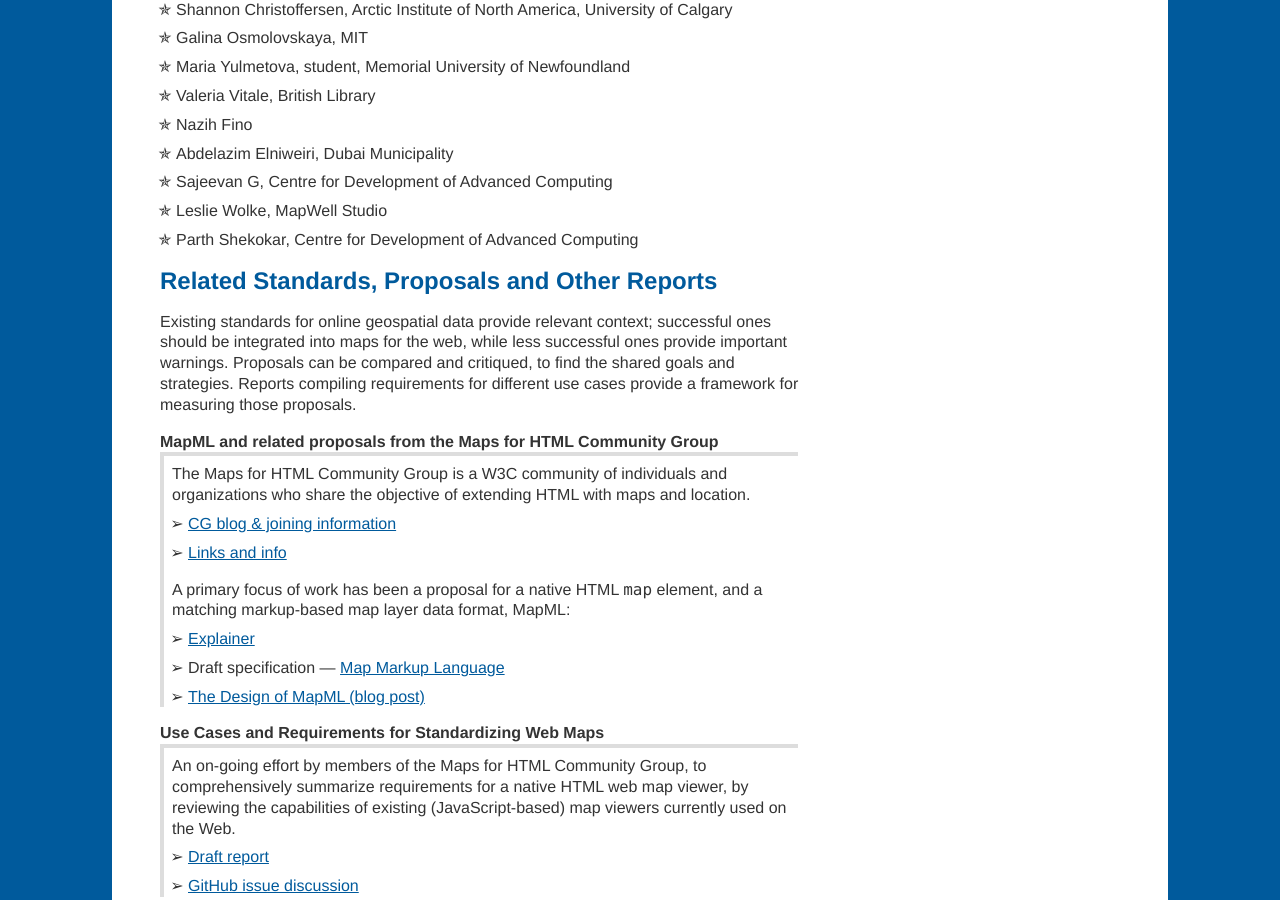
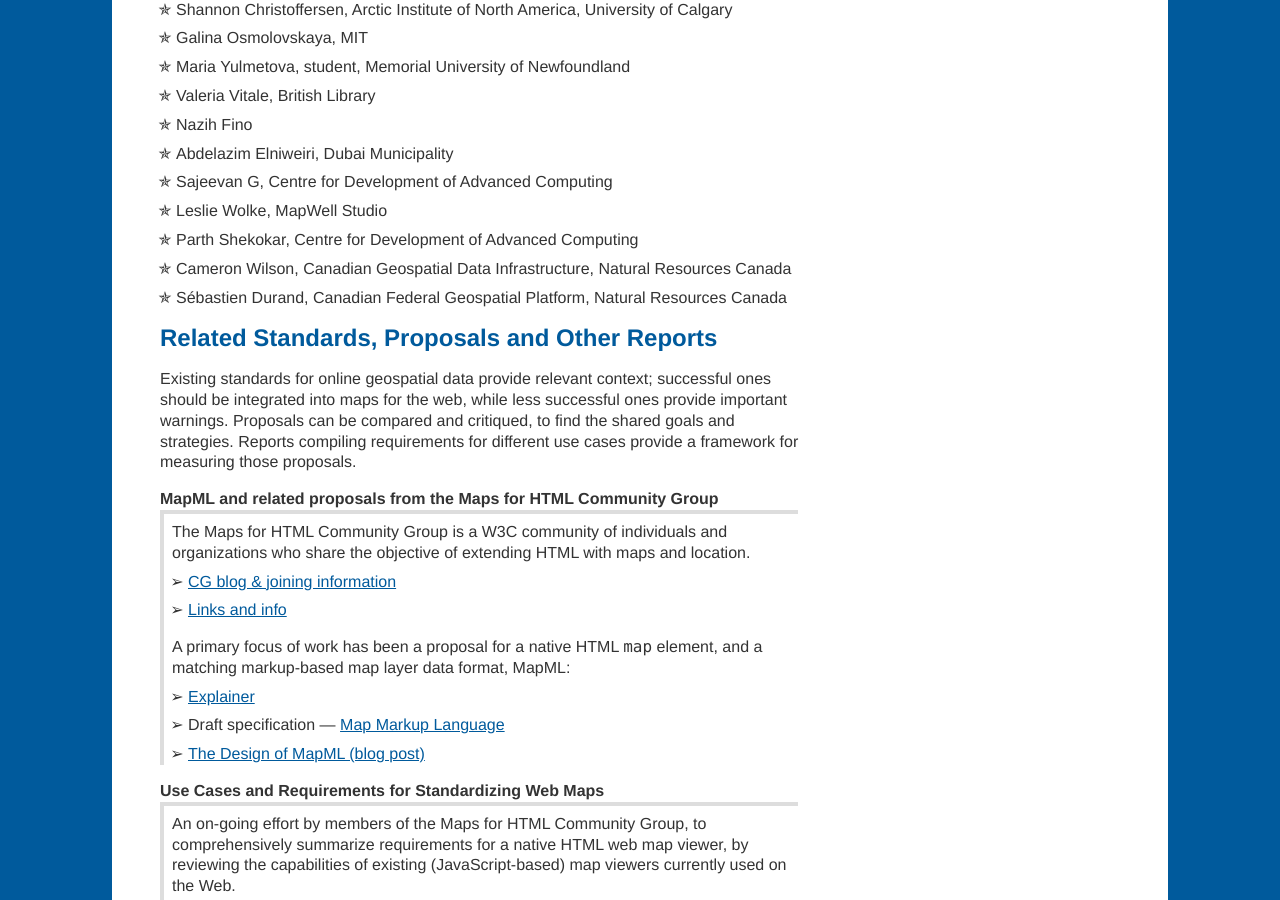
Before and after one commit to Maps4HTML/Maps4HTML-Workshop-2020, a Jekyll site: the page built from supporting-material.html, in a window 1280 px wide and 900 px high, scrolled down 4938 px. Built offline with Jekyll 4.4.1, drawn with Linux system fonts in a browser that asks for light colours.

Commit message:
Add Sébastien and Cameron

```diff
--- a/_data/agenda.yml
+++ b/_data/agenda.yml
@@ -43,9 +43,10 @@
       details:
         - Panelists:
             - Emilio López Romero, National Centre of Geographic Information (Spain)
-            - Cameron Wilson, Natural Resources Canada
+            - Cameron Wilson, Canadian Spatial Data Infrastructure, Natural Resources Canada
             - Don Sullivan, NASA
-            - more to be confirmed…
+            - Sébastien Durand, Canadian Federal Geospatial Platform
+            - Roy Rathbun, NGA
         - Moderator:
             - Peter Rushforth
 - title: "Week 1, Day 3"
--- a/_data/participants.yml
+++ b/_data/participants.yml
@@ -136,3 +136,5 @@
 - "Sajeevan G, Centre for Development of Advanced Computing"
 - "Leslie Wolke, MapWell Studio"
 - "Parth Shekokar, Centre for Development of Advanced Computing"
+- "Cameron Wilson, Canadian Geospatial Data Infrastructure, Natural Resources Canada"
+- "Sébastien Durand, Canadian Federal Geospatial Platform, Natural Resources Canada"
```
